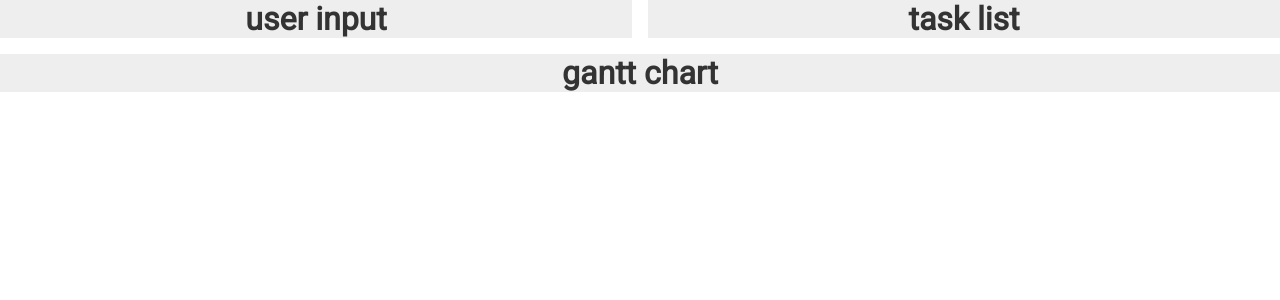
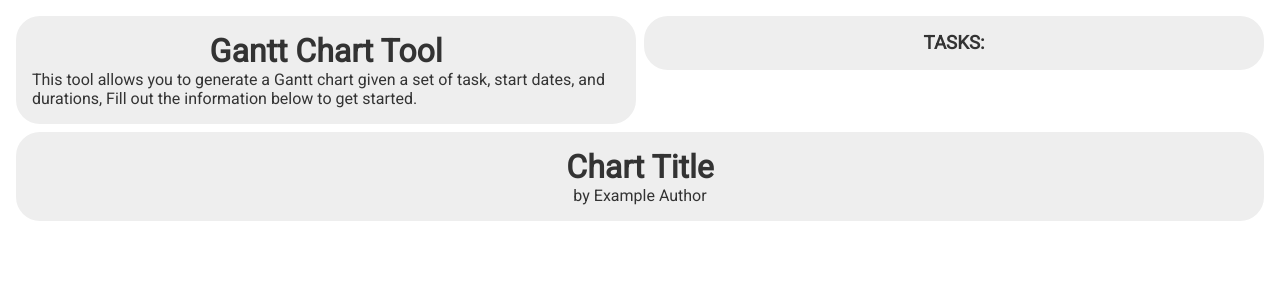
Before and after one commit to RobKokochak/gantt-chart-app, a JavaScript app: page / in a window 1280 px wide. Shown: the top 300 px of the page. Built offline with nearby package versions, Linux system fonts and the light colour scheme; the HTML template or start-up script is replaced by a standard one.

Commit message:
added styling to baseline template

```diff
--- a/src/App.js
+++ b/src/App.js
@@ -7,7 +7,7 @@ function App() {
   return (
     <div className="App">
       <div className="content">
-        <Grid container spacing={2}>
+        <Grid container spacing={1}>
           <Grid item xs={6}>
             <UserInput />
           </Grid>
--- a/src/GanttChart.js
+++ b/src/GanttChart.js
@@ -1,7 +1,8 @@
 const GanttChart = () => {
   return (
     <div className="gantt-chart">
-      <h1>gantt chart</h1>
+      <h1>Chart Title</h1>
+      <p>by Example Author</p>
     </div>
    );
 }
--- a/src/TaskList.js
+++ b/src/TaskList.js
@@ -1,7 +1,7 @@
 const TaskList = () => {
   return (
     <div className="task-list">
-      <h1>task list</h1>
+      <h3>TASKS:</h3>
     </div>
    );
 }
--- a/src/UserInput.js
+++ b/src/UserInput.js
@@ -1,7 +1,8 @@
 const UserInput = () => {
   return (
     <div className="user-input">
-      <h1>user input</h1>
+      <h1>Gantt Chart Tool</h1>
+      <p>This tool allows you to generate a Gantt chart given a set of task, start dates, and durations, Fill out the information below to get started.</p>
     </div>
    );
 }
--- a/src/index.css
+++ b/src/index.css
@@ -6,17 +6,31 @@
   color: #333;
 }
 
+.content {
+  padding: 1em;
+}
+
 .user-input {
   text-align: center;
   background-color: #eee;
+  border-radius: 1.5em;
+  padding: 1em;
+}
+
+.user-input p {
+  text-align: left;
 }
 
 .task-list {
   text-align: center;
   background-color: #eee;
+  border-radius: 1.5em;
+  padding: 1em;
 }
 
 .gantt-chart {
   text-align: center;
   background-color: #eee;
+  border-radius: 1.5em;
+  padding: 1em;
 }
```
